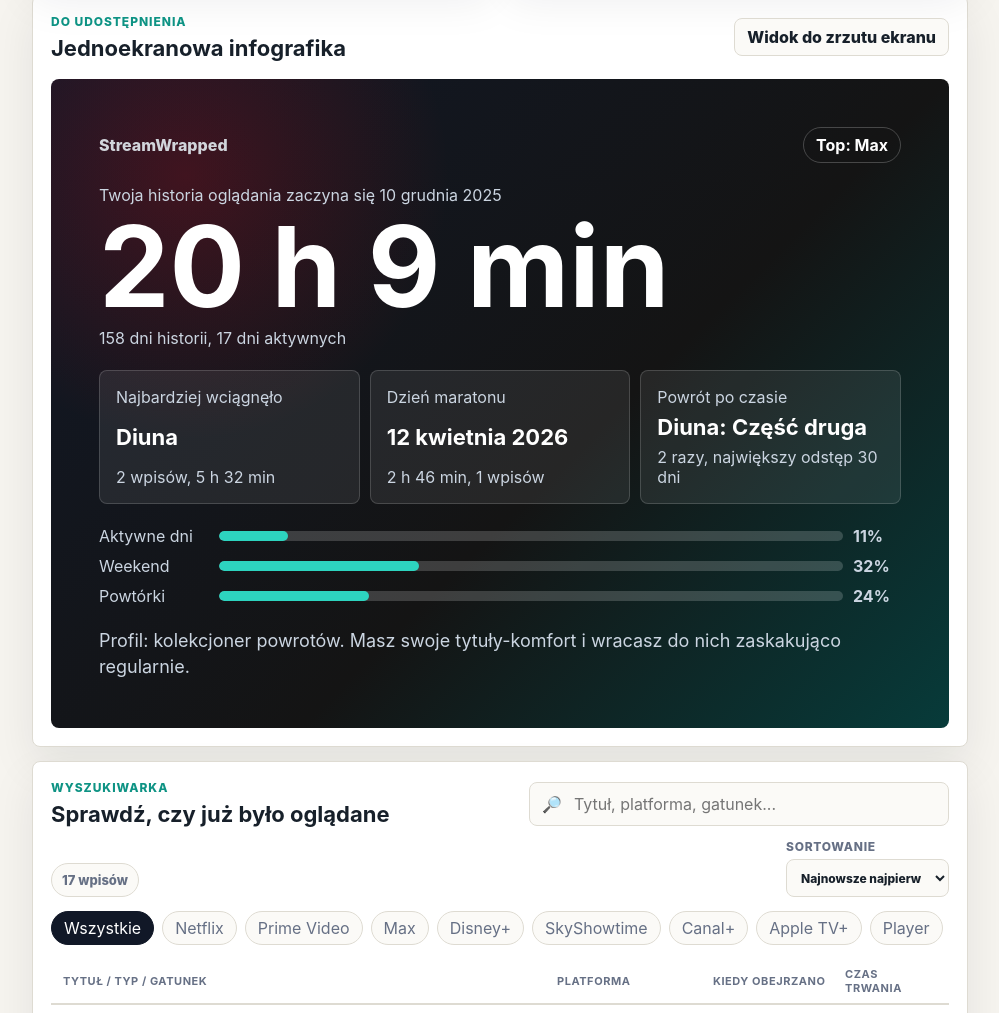
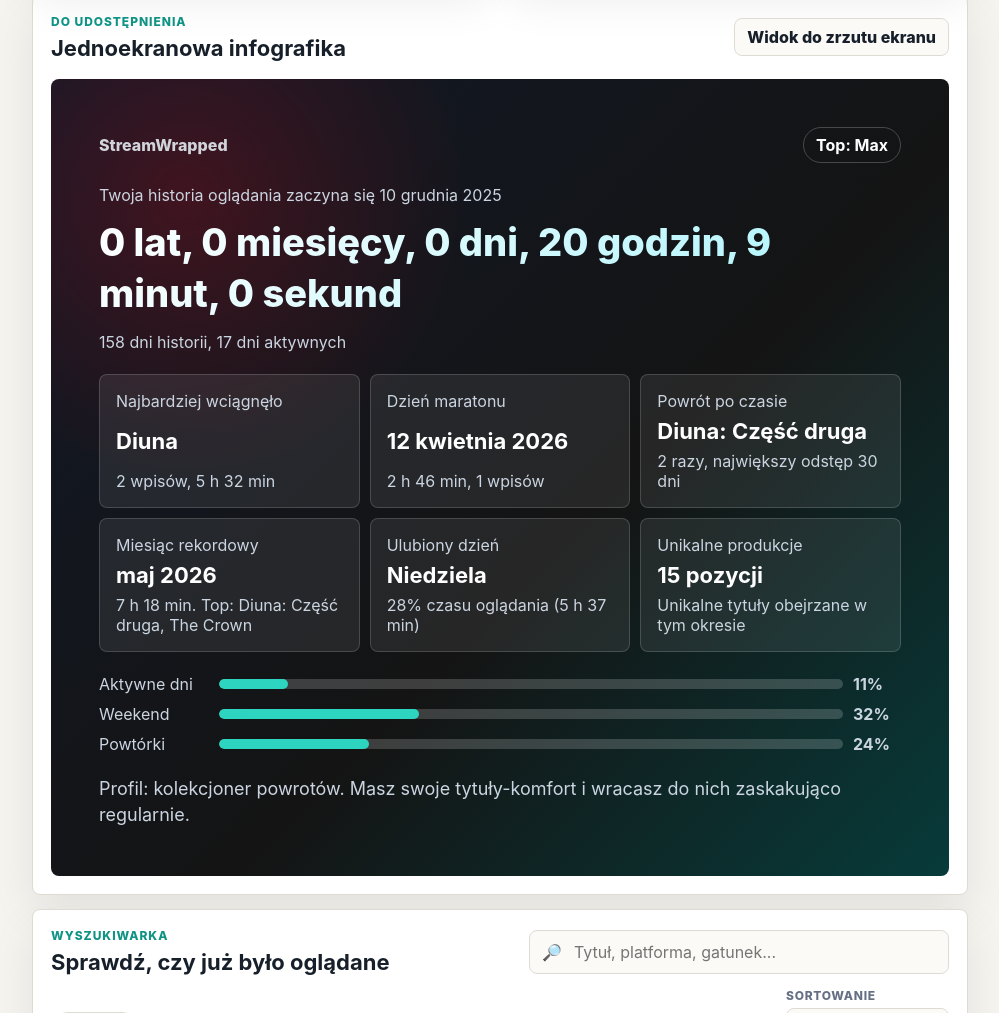
Before and after one commit to MarGib/StreamWrapped, a plain HTML site: page index.html in a window 1280 px wide. Shown: the part 4138-5151 px from the top of the page, without its empty margins (280-1279 px from the left). Drawn offline with Linux system fonts and the light colour scheme.

Commit message:
Enrich share infographic card with peak month, fav day, birth date percentage, and detailed polish time format

```diff
--- a/app.js
+++ b/app.js
@@ -1404,12 +1404,82 @@ const renderSignals = () => {
     : `<div class="empty-state">Brak ciekawostek dla wybranego zakresu.</div>`;
 };
 
+const getPeakMonthAndShows = (data) => {
+  if (!data || !data.length) return null;
+  const monthGroups = {};
+  data.forEach((item) => {
+    const d = parseDate(item.watchedAt);
+    const key = `${d.getFullYear()}-${String(d.getMonth() + 1).padStart(2, "0")}`;
+    if (!monthGroups[key]) {
+      monthGroups[key] = { minutes: 0, items: [] };
+    }
+    monthGroups[key].minutes += item.minutes;
+    monthGroups[key].items.push(item);
+  });
+
+  let peakKey = null;
+  let maxMin = -1;
+  for (const [key, val] of Object.entries(monthGroups)) {
+    if (val.minutes > maxMin) {
+      maxMin = val.minutes;
+      peakKey = key;
+    }
+  }
+
+  if (!peakKey) return null;
+
+  const monthData = monthGroups[peakKey];
+  const showMinutes = {};
+  monthData.items.forEach((item) => {
+    showMinutes[item.title] = (showMinutes[item.title] || 0) + item.minutes;
+  });
+
+  const topShows = Object.entries(showMinutes)
+    .sort((a, b) => b[1] - a[1])
+    .slice(0, 2)
+    .map(([title]) => title);
+
+  const [year, month] = peakKey.split("-");
+  const monthNames = [
+    "styczeń", "luty", "marzec", "kwiecień", "maj", "czerwiec",
+    "lipiec", "sierpień", "wrzesień", "październik", "listopad", "grudzień"
+  ];
+  const monthLabel = `${monthNames[parseInt(month, 10) - 1]} ${year}`;
+
+  return {
+    monthLabel,
+    minutes: maxMin,
+    topShows
+  };
+};
+
+const getFavDayOfWeek = (data) => {
+  if (!data || !data.length) return null;
+  const daysOfWeek = ["Niedziela", "Poniedziałek", "Wtorek", "Środa", "Czwartek", "Piątek", "Sobota"];
+  const dayMinutes = Array(7).fill(0);
+  data.forEach((item) => {
+    const day = parseDate(item.watchedAt).getDay();
+    dayMinutes[day] += item.minutes;
+  });
+
+  const maxDayIndex = dayMinutes.indexOf(Math.max(...dayMinutes));
+  const totalMin = dayMinutes.reduce((a, b) => a + b, 0);
+  const pct = totalMin ? Math.round((dayMinutes[maxDayIndex] / totalMin) * 100) : 0;
+
+  return {
+    name: daysOfWeek[maxDayIndex],
+    minutes: dayMinutes[maxDayIndex],
+    percentage: pct
+  };
+};
+
 const renderStory = () => {
   const story = getStoryStats();
-  const hasEstimate = filteredByRange().some((item) => item.estimated);
+  const data = filteredByRange();
+  const hasEstimate = data.some((item) => item.estimated);
   const since = story.bounds.min ? formatDateKey(story.bounds.min) : "-";
   const elapsed = story.totalDays ? `${story.totalDays} dni historii, ${story.activeDays} dni aktywnych` : "0 dni historii";
-  const watched = `${formatHours(story.totalMinutes)}${hasEstimate ? "*" : ""}`;
+  const watched = `${formatDetailedTime(story.totalMinutes)}${hasEstimate ? "*" : ""}`;
 
   document.querySelector("#storyPlatform").textContent = story.platformCount === 1 ? story.platform : `Top: ${story.platform}`;
   document.querySelector("#storySince").textContent = story.platformCount === 1
@@ -1429,6 +1499,79 @@ const renderStory = () => {
   document.querySelector("#storyRepeatDetail").textContent = story.repeat
     ? `${story.repeat.items.length} razy, największy odstęp ${story.repeat.longestGap} dni`
     : "Jeszcze nie widać tytułu, do którego wracałeś.";
+
+  // New stats calculation for the three new cards
+  const peakMonth = getPeakMonthAndShows(data);
+  const favDay = getFavDayOfWeek(data);
+  const uniqueTitlesCount = new Set(data.map((item) => item.title)).size;
+
+  // Peak Month Card
+  if (peakMonth) {
+    document.querySelector("#storyPeakMonth").textContent = peakMonth.monthLabel;
+    const hoursText = formatHours(peakMonth.minutes);
+    const topShowsText = peakMonth.topShows.length
+      ? `Top: ${peakMonth.topShows.join(", ")}`
+      : "";
+    document.querySelector("#storyPeakMonthDetail").textContent = `${hoursText}. ${topShowsText}`;
+  } else {
+    document.querySelector("#storyPeakMonth").textContent = "-";
+    document.querySelector("#storyPeakMonthDetail").textContent = "-";
+  }
+
+  // Fav Day Card
+  if (favDay) {
+    document.querySelector("#storyFavDay").textContent = favDay.name;
+    document.querySelector("#storyFavDayDetail").textContent = `${favDay.percentage}% czasu oglądania (${formatHours(favDay.minutes)})`;
+  } else {
+    document.querySelector("#storyFavDay").textContent = "-";
+    document.querySelector("#storyFavDayDetail").textContent = "-";
+  }
+
+  // Life or Unique Card
+  const labelEl = document.querySelector("#storyLifeOrUniqueLabel");
+  const titleEl = document.querySelector("#storyLifeOrUniqueTitle");
+  const detailEl = document.querySelector("#storyLifeOrUniqueDetail");
+
+  const birthDateInput = document.querySelector("#birthDateInput");
+  const birthDateValue = birthDateInput.value;
+  let lifePercentageText = null;
+  let lifePercentageDetail = null;
+
+  if (birthDateValue && data.length) {
+    const dates = data.map((item) => parseDate(item.watchedAt)).sort((a, b) => a - b);
+    const lastDate = dates[dates.length - 1];
+    const birthDate = new Date(birthDateValue);
+    const referenceDate = lastDate > new Date() ? lastDate : new Date();
+    const lifespanMs = referenceDate - birthDate;
+
+    if (lifespanMs > 0) {
+      const totalMinutes = data.reduce((sum, item) => sum + item.minutes, 0);
+      const screenTimeMs = totalMinutes * 60 * 1000;
+      const percentage = (screenTimeMs / lifespanMs) * 100;
+
+      let formattedPercentage = "";
+      if (percentage >= 1) {
+        formattedPercentage = percentage.toFixed(2) + "%";
+      } else if (percentage > 0) {
+        formattedPercentage = percentage.toFixed(4) + "%";
+      } else {
+        formattedPercentage = "0.00%";
+      }
+
+      lifePercentageText = formattedPercentage;
+      lifePercentageDetail = "Twojego życia przed ekranem";
+    }
+  }
+
+  if (lifePercentageText) {
+    labelEl.textContent = "Procent życia";
+    titleEl.textContent = lifePercentageText;
+    detailEl.textContent = lifePercentageDetail;
+  } else {
+    labelEl.textContent = "Unikalne produkcje";
+    titleEl.textContent = `${uniqueTitlesCount} pozycji`;
+    detailEl.textContent = "Unikalne tytuły obejrzane w tym okresie";
+  }
 
   const persona = story.repeatShare >= 20
     ? "Profil: kolekcjoner powrotów. Masz swoje tytuły-komfort i wracasz do nich zaskakująco regularnie."
--- a/index.html
+++ b/index.html
@@ -317,6 +317,21 @@
                 <strong id="storyRepeat">-</strong>
                 <p id="storyRepeatDetail">-</p>
               </div>
+              <div>
+                <span>Miesiąc rekordowy</span>
+                <strong id="storyPeakMonth">-</strong>
+                <p id="storyPeakMonthDetail">-</p>
+              </div>
+              <div>
+                <span>Ulubiony dzień</span>
+                <strong id="storyFavDay">-</strong>
+                <p id="storyFavDayDetail">-</p>
+              </div>
+              <div>
+                <span id="storyLifeOrUniqueLabel">Procent życia</span>
+                <strong id="storyLifeOrUniqueTitle">-</strong>
+                <p id="storyLifeOrUniqueDetail">-</p>
+              </div>
             </div>
             <div id="storyMiniBars" class="story-bars"></div>
             <p id="storyPersona" class="story-persona">Twój profil widza pojawi się po imporcie historii.</p>
--- a/styles.css
+++ b/styles.css
@@ -892,9 +892,15 @@ select {
 }
 
 .share-hero h2 {
-  margin: 8px 0;
-  font-size: clamp(52px, 11vw, 112px);
-  line-height: 0.95;
+  margin: 12px 0;
+  font-size: clamp(24px, 4vw, 38px);
+  line-height: 1.35;
+  font-weight: 800;
+  color: white;
+  word-break: break-word;
+  background: linear-gradient(135deg, #ffffff 0%, #a5f3fc 100%);
+  -webkit-background-clip: text;
+  -webkit-text-fill-color: transparent;
 }
 
 .share-stats {
```
